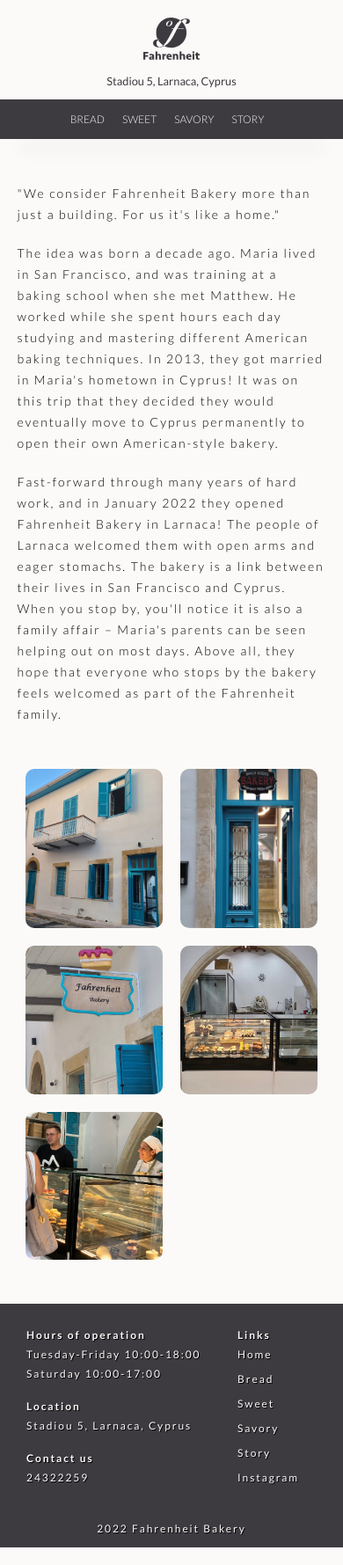
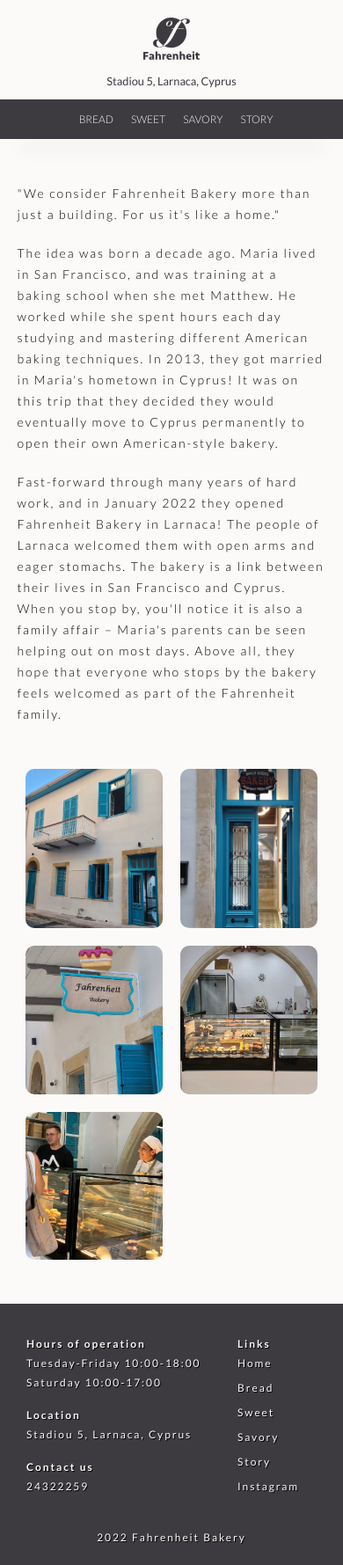
Before and after one commit to justinshane13/fahrenheit_website, a React (Create React App) app: page /story in a window 390 px wide. Shown: the whole page at 88% size. Built offline with nearby package versions, Linux system fonts and the light colour scheme; the HTML template or start-up script is replaced by a standard one.

Commit message:
change margin on navbar and footer

```diff
--- a/src/index.css
+++ b/src/index.css
@@ -651,6 +651,7 @@
 
   .breadNav {
     margin-right: 20px;
+    margin-left: 20px;
     text-decoration: none;
     color: #FBFAF8;
   }
@@ -944,7 +945,7 @@
     text-shadow: 1px 1px #000000;
     letter-spacing: .12rem;
     line-height: 22px;
-    padding: 10px;
+    padding: 20px 10px;
     width: 100%;
   }
 
```
